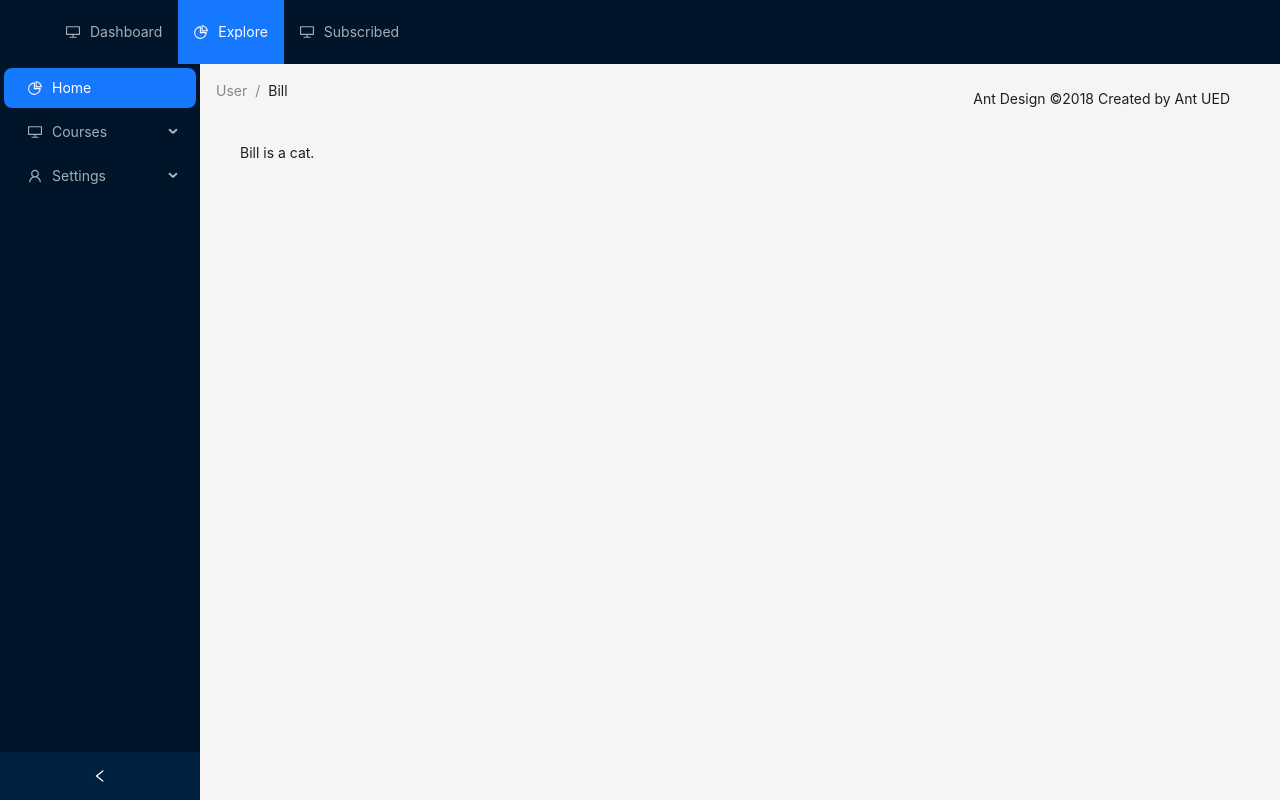
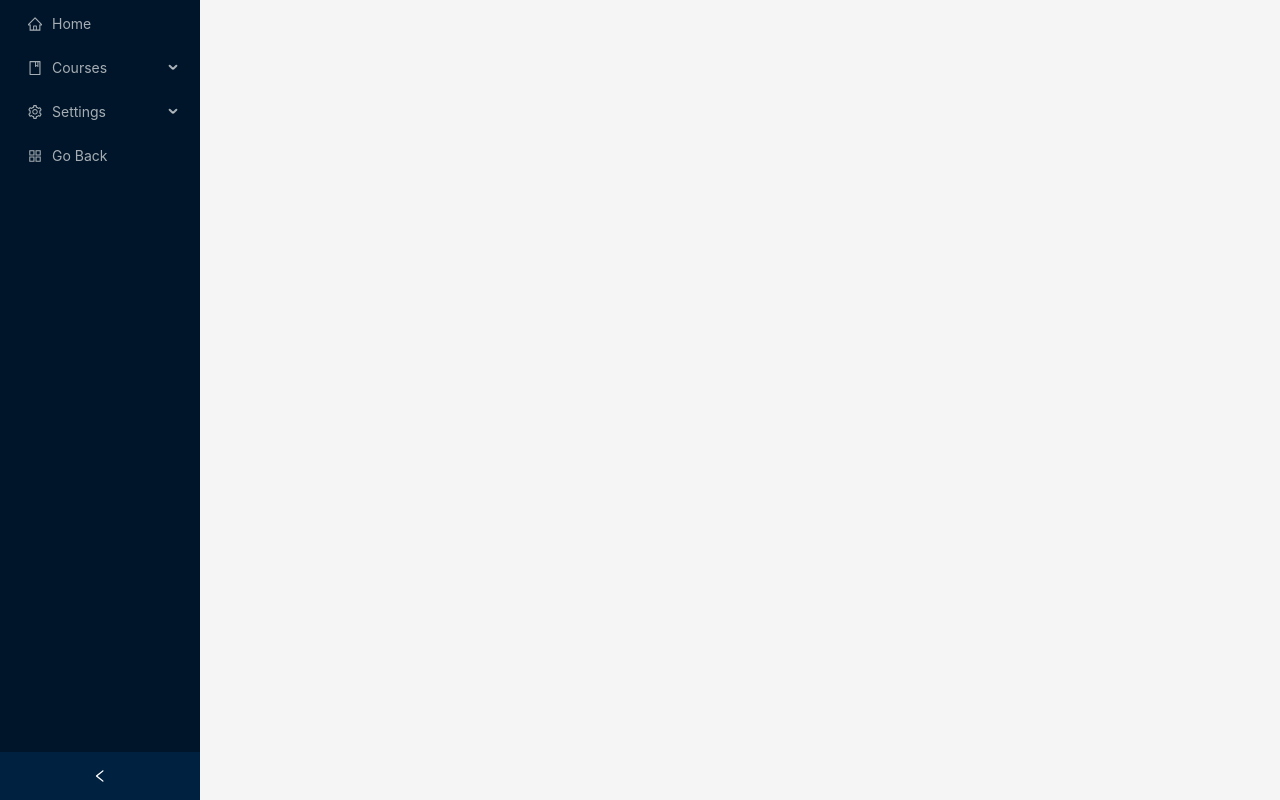
Before and after one commit to HexaTable/LearningChain, a Next.js app: page /dashboard in a window 1280 px wide. Built offline with nearby package versions, Linux system fonts and the light colour scheme.

Commit message:
fix dashboard

```diff
--- a/components/Navbar/Navbar.tsx
+++ b/components/Navbar/Navbar.tsx
@@ -28,19 +28,17 @@ function getItem(
 }
 
 const items1: MenuItem[] = [
-  getItem('Dashboard', '3', <DesktopOutlined />,),
-  getItem('Explore', '2', <PieChartOutlined />),
-  getItem('Subscribed', '3', <DesktopOutlined />,)
+  getItem('Explore', '1', <PieChartOutlined />),
+  getItem('Subscribed', '2', <DesktopOutlined />,),
+  getItem('Dashboard', '3', <DesktopOutlined />,)
 ];
 
 function Navbar() {
   return (
     <Header style={{ position: 'sticky', top: 0, zIndex: 1, width: '100%' }}>
-
       <Menu
         theme="dark"
         mode="horizontal"
-        defaultSelectedKeys={['2']}
         items={items1}
       />
     </Header >
--- a/pages/dashboard.tsx
+++ b/pages/dashboard.tsx
@@ -1,71 +1,40 @@
 import {
-  DesktopOutlined,
-  FileOutlined,
-  PieChartOutlined,
-  TeamOutlined,
-  UserOutlined,
+  AppstoreOutlined,
+  HomeOutlined,
+  SettingOutlined,
+  BookOutlined
 } from '@ant-design/icons';
 import type { MenuProps } from 'antd';
 import { Breadcrumb, Layout, Menu } from 'antd';
 import React, { useState } from 'react';
-import Navbar from '../components/Navbar/Navbar';
+import Link from 'next/link';
 
+const { SubMenu, Item } = Menu;
+const { Sider } = Layout;
 
-
-const { Content, Footer, Sider } = Layout;
-
-type MenuItem = Required<MenuProps>['items'][number];
-
-function getItem(
-  label: React.ReactNode,
-  key: React.Key,
-  icon?: React.ReactNode,
-  children?: MenuItem[],
-): MenuItem {
-  return {
-    key,
-    icon,
-    children,
-    label,
-  } as MenuItem;
-}
-
-
-const items2: MenuItem[] = [
-  getItem('Home', '1', <PieChartOutlined />),
-  getItem('Courses', '2', <DesktopOutlined />, [
-    getItem('In Progress', '3'),
-    getItem('Finished', '4'),
-    getItem('Created', '5'),
-  ]),
-  getItem('Settings', 'sub1', <UserOutlined />, [
-    getItem('Profile', '3'),
-    getItem('Account', '4'),
-    getItem('Configuratin', '5'),
-  ]),
-];
 
 const Dashboard: React.FC = () => {
   const [collapsed, setCollapsed] = useState(false);
 
   return (
     <Layout style={{ minHeight: '100vh' }}>
-      <Navbar />
       <Layout className="site-layout">
         <Sider collapsible collapsed={collapsed} onCollapse={value => setCollapsed(value)}>
           <div className="logo" />
-          <Menu theme="dark" defaultSelectedKeys={['1']} mode="inline" items={items2} />
+          <Menu theme="dark" defaultSelectedKeys={['1']} mode="inline">
+            <Item icon={<HomeOutlined />}><Link href="/dashboard">Home</Link></Item>
+            <SubMenu icon={<BookOutlined />} title="Courses">
+              <Item key="/courses">List Courses</Item>
+              <Item key="/courses/new">Create Course</Item>
+            </SubMenu>
+            <SubMenu icon={<SettingOutlined />} title="Settings">
+              <Item key="/profile">Profile</Item>
+              <Item key="/profile/edit">Edit Profile</Item>
+              <Item key="/config">Configuration</Item>
+            </SubMenu>
+            <Item icon={<AppstoreOutlined />}> <Link href="/"> Go Back</Link></Item>
+          </Menu>
         </Sider>
-        <Content style={{ margin: '0 16px' }}>
-          <Breadcrumb style={{ margin: '16px 0' }}>
-            <Breadcrumb.Item>User</Breadcrumb.Item>
-            <Breadcrumb.Item>Bill</Breadcrumb.Item>
-          </Breadcrumb>
-          <div className="site-layout-background" style={{ padding: 24, minHeight: 360 }}>
-            Bill is a cat.
-          </div>
-        </Content>
-        <Footer style={{ textAlign: 'center' }}>Ant Design ©2018 Created by Ant UED</Footer>
       </Layout>
     </Layout>
   );
--- a/pages/index.tsx
+++ b/pages/index.tsx
@@ -1,6 +1,6 @@
 import React from "react";
 import { GetStaticProps } from "next";
-import Header from "../components/Header";
+import Navbar from "../components/Navbar/Navbar";
 
 import prisma from "../lib/prisma";
 
@@ -13,7 +13,7 @@ export const getStaticProps: GetStaticProps = async () => {
 const Index = () => {
   return (
     <>
-      <Header />
+      <Navbar />
     </>
   );
 };
```
